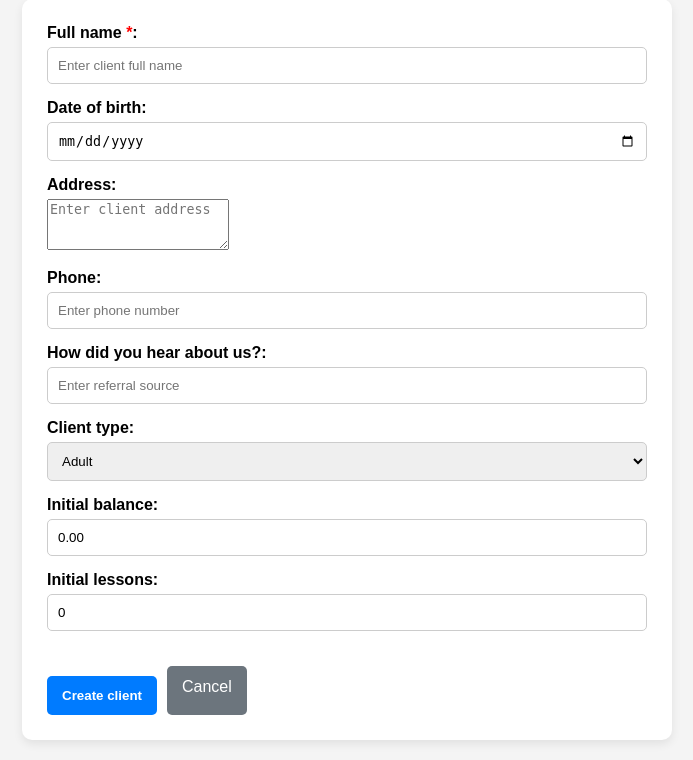
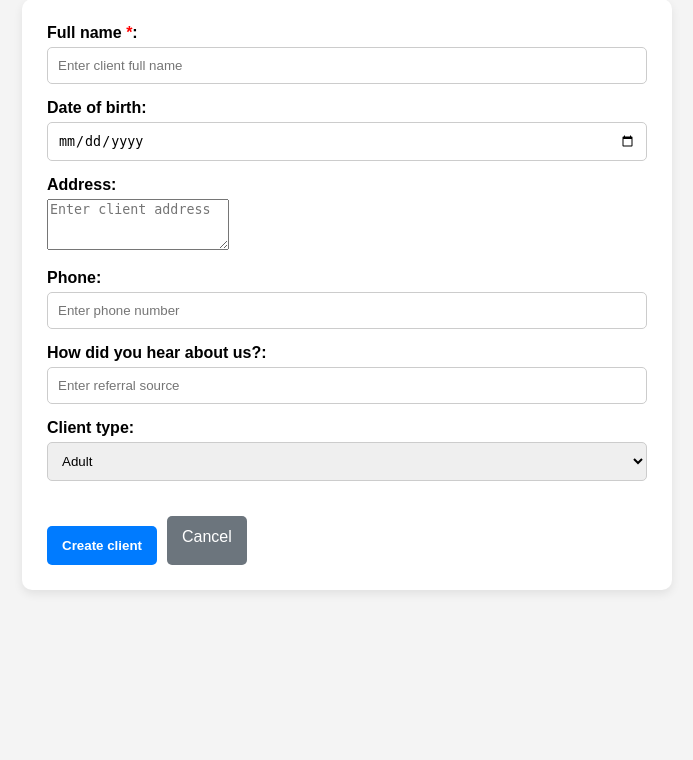
Before and after one commit to 5exclamations/fleks_control_panel, a Django app: page /clients/create/ in a window 1280 px wide. Shown: the part 158-918 px from the top of the page, without its empty margins (293-986 px from the left). After the commit the page ends 750 px from the top, so only its background shows below. Run offline with Django 5.2, Linux system fonts and the light colour scheme; the visitor is signed in with stand-in values (Sample User, id 1).

Commit message:
removed initial lessons and balance + fixed some translations

```diff
--- a/accounting/templates/accounting/create_client.html
+++ b/accounting/templates/accounting/create_client.html
@@ -62,18 +62,6 @@
                 </select>
             </div>
 
-            <div>
-                <label for="initial_balance">{% trans "Initial balance" %}:</label>
-                <input type="number" id="initial_balance" name="initial_balance" step="0.01"
-                       value="{{ form_data.initial_balance|default:'0.00' }}" min="0">
-            </div>
-
-            <div>
-                <label for="initial_lessons">{% trans "Initial lessons" %}:</label>
-                <input type="number" id="initial_lessons" name="initial_lessons" step="1" min="0"
-                       value="{{ form_data.initial_lessons|default:'0' }}">
-            </div>
-
             <div style="display: flex; gap: 10px; margin-top: 20px;">
                 <button type="submit">{% trans "Create client" %}</button>
                 <a href="{% url 'dashboard' %}" style="background: #6c757d; color: white; padding: 12px 15px; border-radius: 5px; text-decoration: none; display: inline-block;">{% trans "Cancel" %}</a>
```
Also changed, not shown: locale/az/LC_MESSAGES/django.po.
